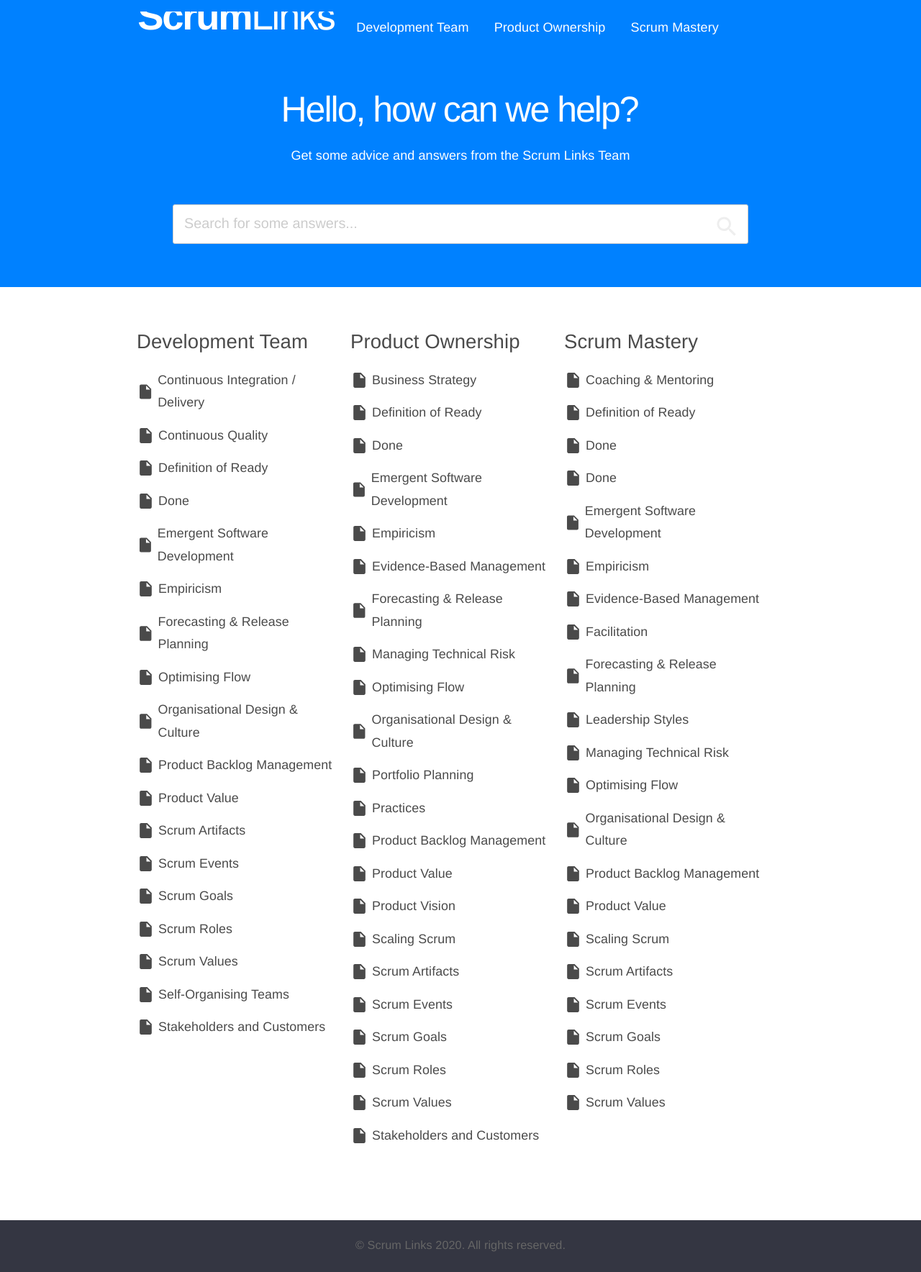
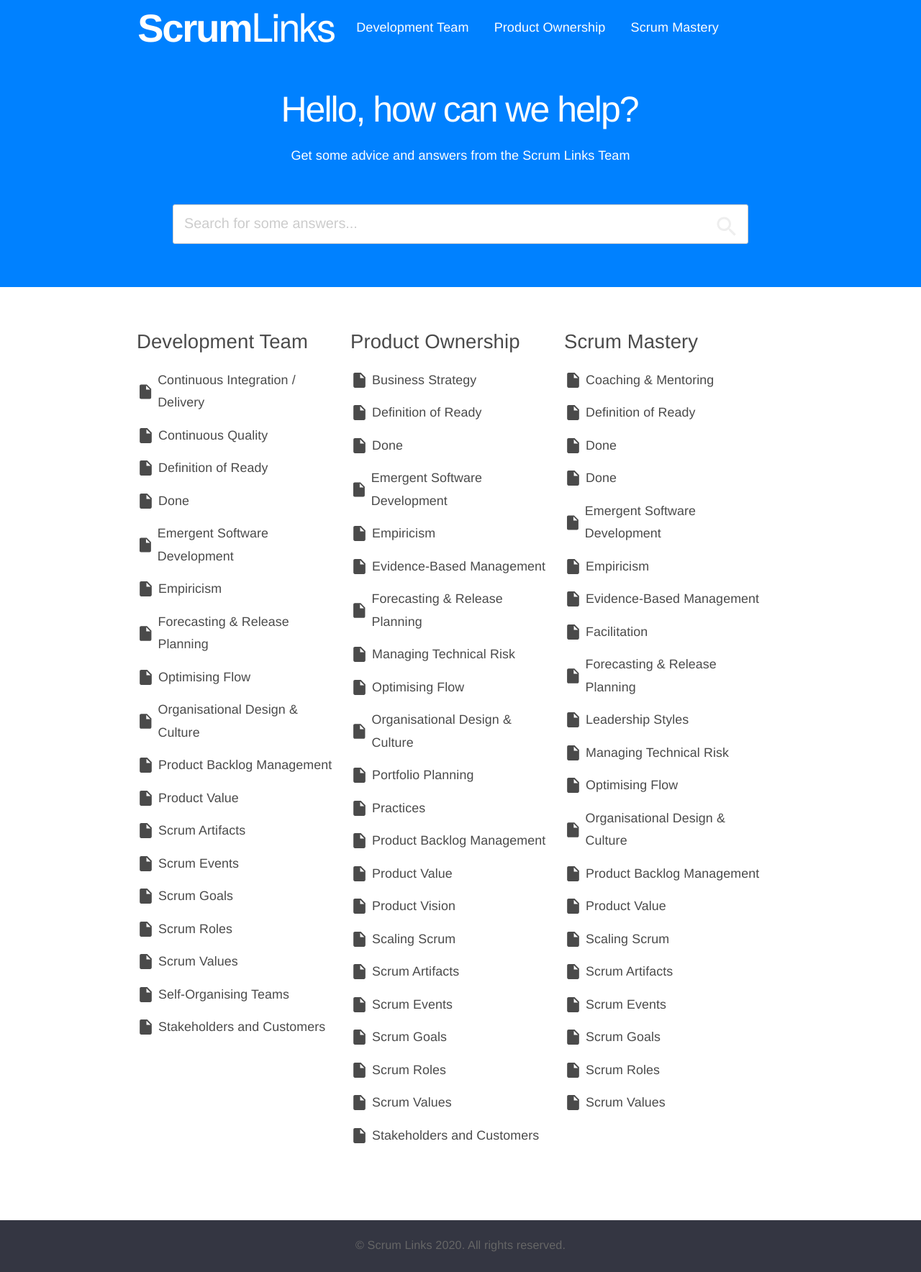
Before and after one commit to IamJackReed/base, a Jekyll site: the page built from index.html, in a window 1280 px wide. Shown: the whole page at 72% size. Built offline with Jekyll 4.4.1, drawn with Linux system fonts in a browser that asks for light colours; nearby versions of some CDN libraries.

Commit message:
Update logo.html

```diff
--- a/_includes/logo.html
+++ b/_includes/logo.html
@@ -6,8 +6,8 @@
     <defs></defs>
     <g id="Page-1" stroke="none" stroke-width="1" fill="none" fill-rule="evenodd" font-size="13" font-family="HelveticaNeue-Bold, Helvetica Neue" letter-spacing="-0.529285729" font-weight="bold">
         <text id="ScrumLinks" fill="#FFFFFF">
-            <tspan x="0.320427271" y="6">Scrum</tspan>
-            <tspan x="38.1169986" y="6" font-family="HelveticaNeue, Helvetica Neue" font-weight="normal">Links</tspan>
+            <tspan x="0.320427271" y="10">Scrum</tspan>
+            <tspan x="38.1169986" y="10" font-family="HelveticaNeue, Helvetica Neue" font-weight="normal">Links</tspan>
         </text>
     </g>
 </svg>
```
